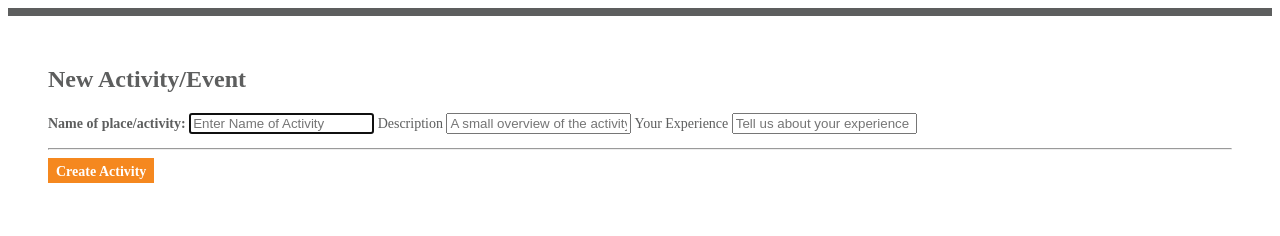
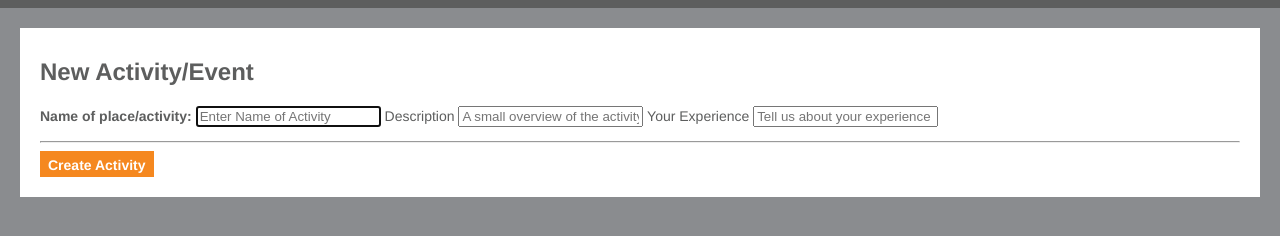
Before and after one commit to Justin-Locke/TaLE, a website: page web/static_assets/createNewActivity.html in a window 1280 px wide. Drawn offline with Linux system fonts and the light colour scheme; files whose address does not match are found by name.

Commit message:
Updates to yaml and .env.local

```diff
--- a/web/static_assets/createNewActivity.html
+++ b/web/static_assets/createNewActivity.html
@@ -6,7 +6,7 @@
     <link rel="stylesheet" type="text/css" href="css/style.css">
     <title>Title</title>
 </head>
-<bodyclass = "background">
+<body class ="background">
     <header class="header" id="header"></header>
     <div class="card">
         <h2>New Activity/Event</h2>
```
Also changed, not shown: template.yaml (+18 -166 lines).
